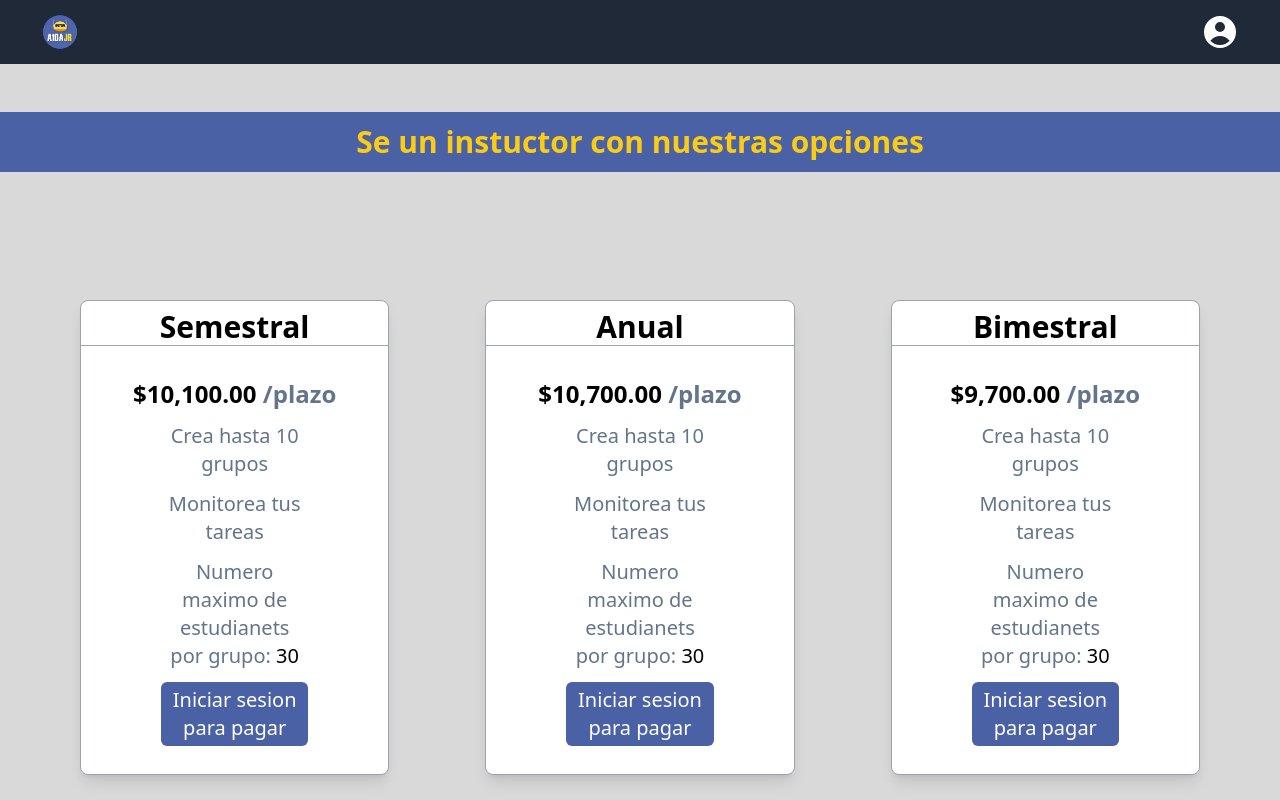
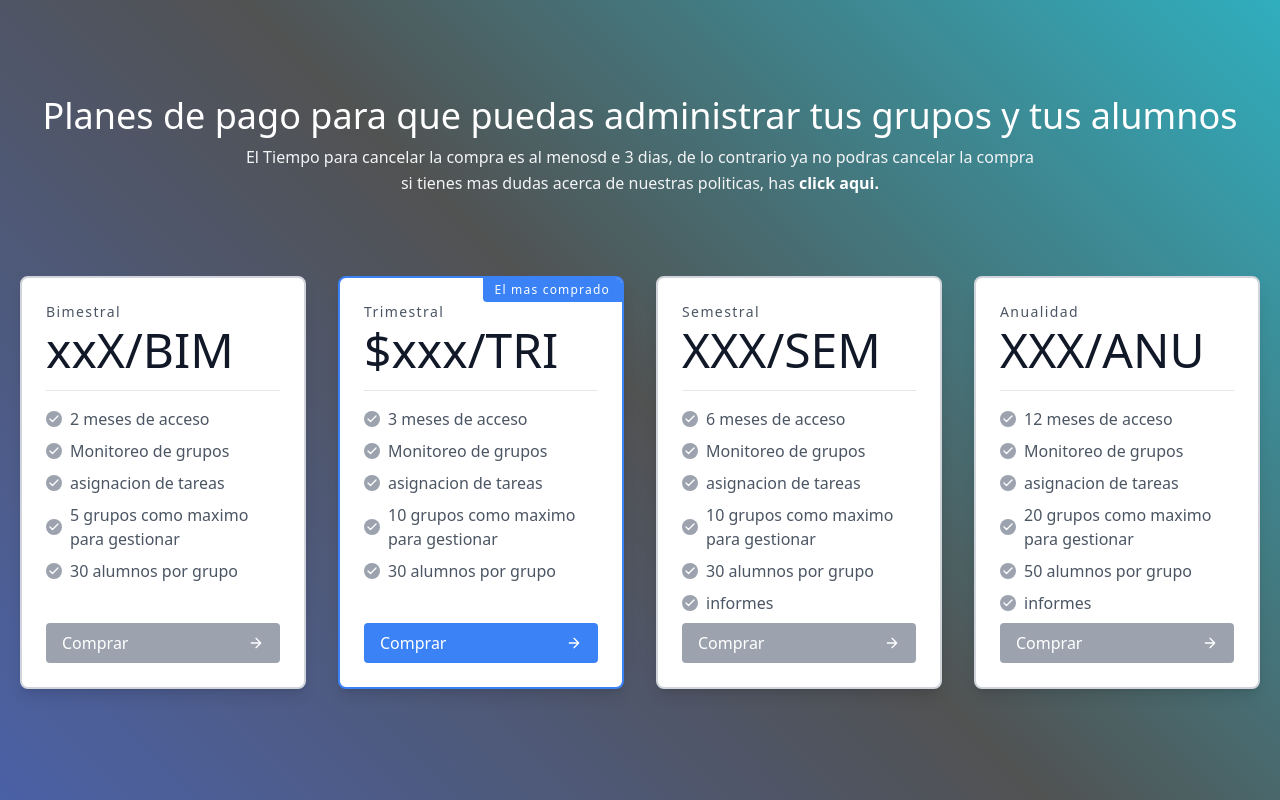
Before and after one commit to DerianMolinaLopez/adiajr-plataforma, a React (Vite) app: page /pago/escolares in a window 1280 px wide. Built offline with nearby package versions, Linux system fonts and the light colour scheme.

Commit message:
cambiando la forma del pricing

```diff
--- a/package.json
+++ b/package.json
@@ -14,6 +14,7 @@
     "@heroicons/react": "^2.1.5",
     "autoprefixer": "^10.4.20",
     "axios": "^1.7.7",
+    "flowbite": "^2.5.2",
     "postcss": "^8.4.41",
     "react": "^18.3.1",
     "react-dom": "^18.3.1",
--- a/src/components/Landing/BannerRojo.tsx
+++ b/src/components/Landing/BannerRojo.tsx
@@ -1,6 +1,8 @@
 
 import banner from "@/assets/img/bannerRojo.png"
+import { useNavigate } from "react-router-dom"
 const BannerRojo = () => {
+  const navigate = useNavigate()
   return (
   <>
   <picture className='w-full'>
@@ -8,7 +10,9 @@ const BannerRojo = () => {
       <img className='w-full' src={banner} alt='Imagen del baner roja' />
     </picture>
     <div className="mt-3 text-center">
-      <button className="bg-rojo-brilloso hover:bg-rojo-brilloso-hover transition-colors duration-150 text-white font-semibold p-4 text-xl rounded-lg">
+      <button
+      onClick={() => navigate('/auth/register')}
+      className="bg-rojo-brilloso hover:bg-rojo-brilloso-hover transition-colors duration-150 text-white font-semibold p-4 text-xl rounded-lg">
       Crear una cuenta
     </button>
     </div>
--- /dev/null
+++ b/src/components/Landing/Noticias.tsx
@@ -0,0 +1,97 @@
+import React from 'react';
+
+export const Noticias = () => {
+  return (
+    <>
+    <h3 className='px-20 text-5xl font-black text-center mt-20'>Ultimas noticas informate de lo nuevo que hay o que habra en AIDAjr.</h3>
+     <section className="text-gray-600 body-font">
+      <div className="container px-5 py-24 mx-auto flex flex-wrap">
+        <div className="lg:w-2/3 mx-auto">
+          <div className="flex flex-wrap w-full bg-gray-100 py-32 px-10 relative mb-4">
+            <img
+              alt="gallery"
+              className="w-full object-cover h-full object-center block opacity-25 absolute inset-0"
+              src="https://dummyimage.com/820x340"
+            />
+            <div className="text-center relative z-10 w-full">
+              <h2 className="text-2xl text-gray-900 font-medium title-font mb-2">Shooting Stars</h2>
+              <p className="leading-relaxed">Skateboard +1 mustache fixie paleo lumbersexual.</p>
+              <a className="mt-3 text-indigo-500 inline-flex items-center">
+                Learn More
+                <svg
+                  fill="none"
+                  stroke="currentColor"
+                  strokeLinecap="round"
+                  strokeLinejoin="round"
+                  strokeWidth="2"
+                  className="w-4 h-4 ml-2"
+                  viewBox="0 0 24 24"
+                >
+                  <path d="M5 12h14M12 5l7 7-7 7"></path>
+                </svg>
+              </a>
+            </div>
+          </div>
+          <div className="flex flex-wrap -mx-2">
+            <div className="px-2 w-1/2">
+              <div className="flex flex-wrap w-full bg-gray-100 sm:py-24 py-16 sm:px-10 px-6 relative">
+                <img
+                  alt="gallery"
+                  className="w-full object-cover h-full object-center block opacity-25 absolute inset-0"
+                  src="https://dummyimage.com/542x460"
+                />
+                <div className="text-center relative z-10 w-full">
+                  <h2 className="text-xl text-gray-900 font-medium title-font mb-2">Shooting Stars</h2>
+                  <p className="leading-relaxed">Skateboard +1 mustache fixie paleo lumbersexual.</p>
+                  <a className="mt-3 text-indigo-500 inline-flex items-center">
+                    Learn More
+                    <svg
+                      fill="none"
+                      stroke="currentColor"
+                      strokeLinecap="round"
+                      strokeLinejoin="round"
+                      strokeWidth="2"
+                      className="w-4 h-4 ml-2"
+                      viewBox="0 0 24 24"
+                    >
+                      <path d="M5 12h14M12 5l7 7-7 7"></path>
+                    </svg>
+                  </a>
+                </div>
+              </div>
+            </div>
+            <div className="px-2 w-1/2">
+              <div className="flex flex-wrap w-full bg-gray-100 sm:py-24 py-16 sm:px-10 px-6 relative">
+                <img
+                  alt="gallery"
+                  className="w-full object-cover h-full object-center block opacity-25 absolute inset-0"
+                  src="https://dummyimage.com/542x420"
+                />
+                <div className="text-center relative z-10 w-full">
+                  <h2 className="text-xl text-gray-900 font-medium title-font mb-2">Shooting Stars</h2>
+                  <p className="leading-relaxed">Skateboard +1 mustache fixie paleo lumbersexual.</p>
+                  <a className="mt-3 text-indigo-500 inline-flex items-center">
+                    Learn More
+                    <svg
+                      fill="none"
+                      stroke="currentColor"
+                      strokeLinecap="round"
+                      strokeLinejoin="round"
+                      strokeWidth="2"
+                      className="w-4 h-4 ml-2"
+                      viewBox="0 0 24 24"
+                    >
+                      <path d="M5 12h14M12 5l7 7-7 7"></path>
+                    </svg>
+                  </a>
+                </div>
+              </div>
+            </div>
+          </div>
+        </div>
+      </div>
+    </section>
+    </>
+
+  );
+};
--- a/src/components/Landing/PlanesPagoEscolares.tsx
+++ b/src/components/Landing/PlanesPagoEscolares.tsx
@@ -1,47 +1,118 @@
-import Header from "./Header"
-import CardPlanes from "../Pagos/CardPlanes"
-export type CardPagos = {
-    nombre: string,
-    numeroAlumnos: number,
-    numeroMeses: number,
-    numeroGrupos:number
-    total: number
-}
 
 
-const precioPorAlumno = 150; // Precio por alumno
-const precioPorMes = 100; // Precio por mes
-const costoPorGrupo = 500; // Costo adicional por grupo
 
-const pagos: CardPagos[] = [
+const planesPago = [
   {
-        nombre: "Semestral",
-        numeroAlumnos: 30,
-        numeroMeses: 6,
-        numeroGrupos: 10,
-        total: (30 * precioPorAlumno) + (6 * precioPorMes) + (10 * costoPorGrupo) // total = 4500 + 600 + 5000 = 5100
+    title: "Bimestral",
+    price: "xxX/BIM",
+    features: ["2 meses de acceso","Monitoreo de grupos","asignacion de tareas","5 grupos como maximo para gestionar","30 alumnos por grupo"],
+    buttonText: "Comprar",
+    buttonColor: "bg-gray-400",
+    borderColor: "border-gray-300"
   },
   {
-        nombre: "Anual",
-        numeroAlumnos: 30,
-        numeroMeses: 12,
-        numeroGrupos: 10,
-        total: (30 * precioPorAlumno) + (12 * precioPorMes) + (10 * costoPorGrupo) // total = 4500 + 1200 + 5000 = 5700
+    title: "Trimestral",
+    price: "$xxx/TRI",
+    features: ["3 meses de acceso","Monitoreo de grupos","asignacion de tareas","10 grupos como maximo para gestionar","30 alumnos por grupo"],
+    buttonText: "Comprar",
+    buttonColor: "bg-blue-500",
+    borderColor: "border-blue-500",
+    popular: true
   },
   {
-        nombre: "Bimestral",
-        numeroAlumnos: 30,
-        numeroMeses: 2,
-        numeroGrupos: 10,
-        total: (30 * precioPorAlumno) + (2 * precioPorMes) + (10 * costoPorGrupo) // total = 4500 + 200 + 5000 = 4700
+    title: "Semestral",
+    price: "XXX/SEM",
+    features: ["6 meses de acceso","Monitoreo de grupos","asignacion de tareas","10 grupos como maximo para gestionar","30 alumnos por grupo","informes"],
+    buttonText: "Comprar",
+    buttonColor: "bg-gray-400",
+    borderColor: "border-gray-300"
+  },
+  {
+    title: "Anualidad",
+    price: "XXX/ANU",
+    features: ["12 meses de acceso","Monitoreo de grupos","asignacion de tareas","20 grupos como maximo para gestionar","50 alumnos por grupo","informes"],
+    buttonText: "Comprar",
+    buttonColor: "bg-gray-400",
+    borderColor: "border-gray-300"
   }
 ];
 
 const PlanesPagoEscolares = () => {
   return (
-    <>
-    <Header/>
-    <div className="bg-gris-claro-variante h-screen">
+    <div className='gradiente-precio bg-white h-screen'>
+
+      <div className=" ">
+        <section className="text-gray-600 body-font overflow-hidden">
+          <div className="container px-5 py-24 mx-auto">
+            <div className="flex flex-col text-center w-full mb-20">
+              <h1 className="sm:text-4xl text-3xl font-medium title-font mb-2  text-white font-black">
+                Planes de pago para que puedas administrar tus grupos y tus alumnos
+              </h1>
+              <p className="lg:w-2/3 mx-auto leading-relaxed text-base text-gray-100">
+              El Tiempo para cancelar la compra es al menosd e 3 dias, de lo contrario ya no podras cancelar la compra <br />
+              si tienes mas dudas acerca de nuestras politicas, has <a href="#" className='font-bold text-white'>click aqui.</a>
+              </p>
+
+            </div>
+            <div className="flex flex-wrap -m-4">
+              {planesPago.map((plan, index) => (
+                <Card key={index} {...plan} />
+              ))}
+            </div>
+          </div>
+        </section>
+
+      </div>
+
+    </div>
+  );
+};
+
+export default PlanesPagoEscolares;
+
+
+type CardProps = {
+    title: string;
+    price: string;
+    features: string[];
+    buttonText: string;
+    buttonColor: string;
+    borderColor: string;
+    popular?: boolean;
+  };
+
+  const Card = ({ title, price, features, buttonText, buttonColor, borderColor, popular }:CardProps) => {
+    return (
+      <div className="p-4 xl:w-1/4 md:w-1/2 w-full">
+        <div className={`h-full p-6 rounded-lg bg-white shadow-lg border-2 ${borderColor} flex flex-col relative overflow-hidden`}>
+          {popular && <span className="bg-blue-500 text-white px-3 py-1 tracking-widest text-xs absolute right-0 top-0 rounded-bl">El mas comprado</span>}
+          <h2 className="text-sm tracking-widest title-font mb-1 font-medium">{title}</h2>
+          <h1 className="text-5xl text-gray-900 leading-none flex items-center pb-4 mb-4 border-b border-gray-200">
+            <span>{price}</span>
+          </h1>
+          {features.map((feature, index) => (
+            <p key={index} className="flex items-center text-gray-600 mb-2">
+              <span className="w-4 h-4 mr-2 inline-flex items-center justify-center bg-gray-400 text-white rounded-full flex-shrink-0">
+                <svg fill="none" stroke="currentColor" strokeLinecap="round" strokeLinejoin="round" strokeWidth="2.5" className="w-3 h-3" viewBox="0 0 24 24">
+                  <path d="M20 6L9 17l-5-5"></path>
+                </svg>
+              </span>{feature}
+            </p>
+          ))}
+          <button className={`flex items-center mt-auto text-white ${buttonColor} border-0 py-2 px-4 w-full focus:outline-none hover:bg-gray-500 rounded`}>
+            {buttonText}
+            <svg fill="none" stroke="currentColor" strokeLinecap="round" strokeLinejoin="round" strokeWidth="2" className="w-4 h-4 ml-auto" viewBox="0 0 24 24">
+              <path d="M5 12h14M12 5l7 7-7 7"></path>
+            </svg>
+          </button>
+
+        </div>
+      </div>
+    );
+  };
+
+
+/*
 
     <main className="pt-28">
         <h2 className="text-center text-3xl font-semibold mb-32 bg-azul-claro p-3 text-yellow-400">Se un instuctor con nuestras opciones</h2>
@@ -50,10 +121,4 @@ const PlanesPagoEscolares = () => {
         </div>
 
     </main>
-    </div>
-
-    </>
-  )
-}
-
-export default PlanesPagoEscolares
+*/
--- a/src/index.css
+++ b/src/index.css
@@ -202,3 +202,9 @@ xl	1280px	@media (min-width: 1280px) { ... }
 .size-w{
     width:  40rem;
 }
+/* color gradiente para los precios*/
+
+.gradiente-precio{
+
+    background: linear-gradient(45deg, #4B61A6 0%,#515252 50%, #30aebe 100%);
+}
--- a/src/views/LandingPageView.tsx
+++ b/src/views/LandingPageView.tsx
@@ -4,7 +4,7 @@ import SobreNosotros from "../components/Landing/SobreNosotros"
 import SeccionPlanesPago from "../components/Landing/SeccionPlanesPago"
 import Footer from "../components/Landing/Footer"
 import BannerRojo from "@/components/Landing/BannerRojo"
-
+import { Noticias } from "@/components/Landing/Noticias"
 
 const LandingPageView = () => {
   return (
@@ -20,6 +20,8 @@ const LandingPageView = () => {
     <SobreNosotros/>
 
     <SeccionPlanesPago/>
+
+    <Noticias/>
     <Footer/>
     </div>
 
--- a/tailwind.config.js
+++ b/tailwind.config.js
@@ -1,4 +1,5 @@
 /** @type {import('tailwindcss').Config} */
+
 export default {
   content: ['./index.html', './src/**/*.{html,js,jsx,ts,tsx}'],
   theme: {
@@ -35,7 +36,9 @@ export default {
       })
     },
   },
-  plugins: [],
+  plugins: [
+
+  ],
 }
 
 //#1F2937
```
Also changed, not shown: src/components/Landing/SeccionPlanesPago.tsx (+11 -0 lines), 2 other files (tests, documents, lock files or other folders). Lines whose indentation alone changed are shown as unchanged.
